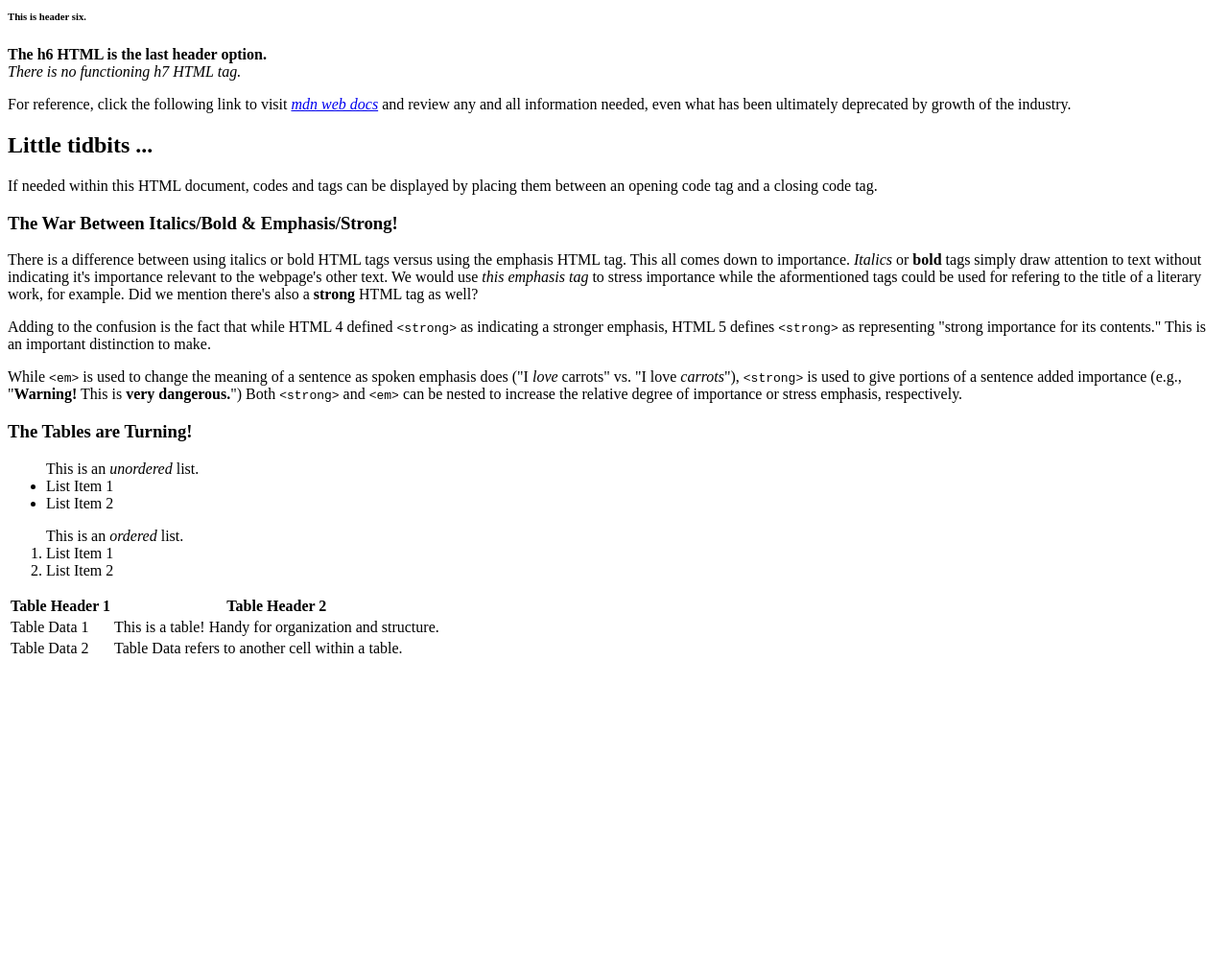
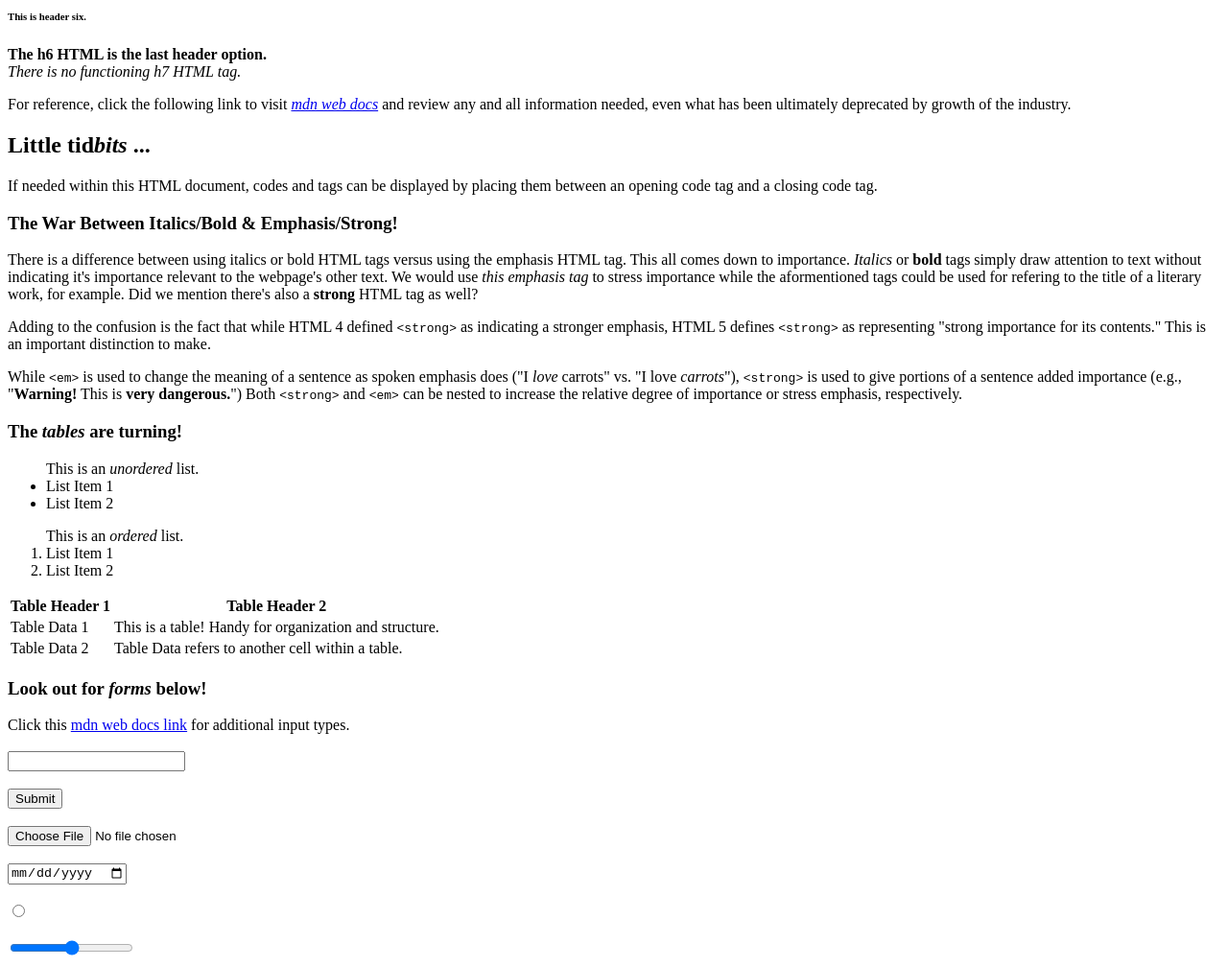
Before and after one commit to shanyeahh/bootcamp, a plain HTML site: page coding-playbook.html in a window 1280 px wide. Shown: the part 240-1248 px from the top of the page at 96% size. Before the commit the page ends 936 px from the top, so only its background shows below. Drawn offline with Linux system fonts and the light colour scheme.

Commit message:
learning forms

```diff
--- a/coding-playbook.html
+++ b/coding-playbook.html
@@ -7,7 +7,7 @@
 	</head>
 
 	<body>
-		<h1>This is header one of my coding playbook!</h1>
+		<h1>This is <em>header one</em> of my coding playbook!</h1>
 		<h2>This is header two.</h2>
 		<h3>This is header three.</h3>
 		<h4>This is header four.</h4>
@@ -20,7 +20,7 @@
 
 		<p>For reference, click the following link to visit <a href="https://developer.mozilla.org/en-US/" target="_blank"><em>mdn web docs</em></a> and review any and all information needed, even what has been ultimately deprecated by growth of the industry.</p>
 
-		<h2>Little tidbits ...</h2>
+		<h2>Little tid<em>bits</em> ...</h2>
 		<p>If needed within this HTML document, codes and tags can be displayed by placing them between an opening code tag and a closing code tag.</p>
 
 		<h3>The War Between Italics/Bold & Emphasis/Strong!</h3>
@@ -30,7 +30,7 @@
 
 		<p>While <code>&lt;em&gt;</code> is used to change the meaning of a sentence as spoken emphasis does ("I <em>love</em> carrots" vs. "I love <em>carrots</em>"), <code>&lt;strong&gt;</code> is used to give portions of a sentence added importance (e.g., "<strong>Warning!</strong> This is <strong>very dangerous.</strong>") Both <code>&lt;strong&gt;</code> and <code>&lt;em&gt;</code> can be nested to increase the relative degree of importance or stress emphasis, respectively.</p>
 
-		<h3>The Tables are Turning!</h3>
+		<h3>The <em>tables</em> are turning!</h3>
 
 		<ul>This is an <em>unordered</em> list.
 			<li>List Item 1</li>
@@ -60,5 +60,17 @@
 				</tr>
 			</tbody>
 		</table>
+
+		<h3>Look out for <em>forms</em> below!</h3>
+
+		<form>
+			<label>Click this <a href="https://developer.mozilla.org/en-US/docs/Web/HTML/Element/input">mdn web docs link</a> for additional input types.</label><br><br>
+			<input type="text"><br><br>
+			<input type="submit"><br><br>
+			<input type="file"><br><br>
+			<input type="date"><br><br>
+			<input type="radio"><br><br>
+			<input type="range">
+		</form>
 	</body>
 </html>
```
Also changed, not shown: personal-site/edu.html (+4 -3 lines).
